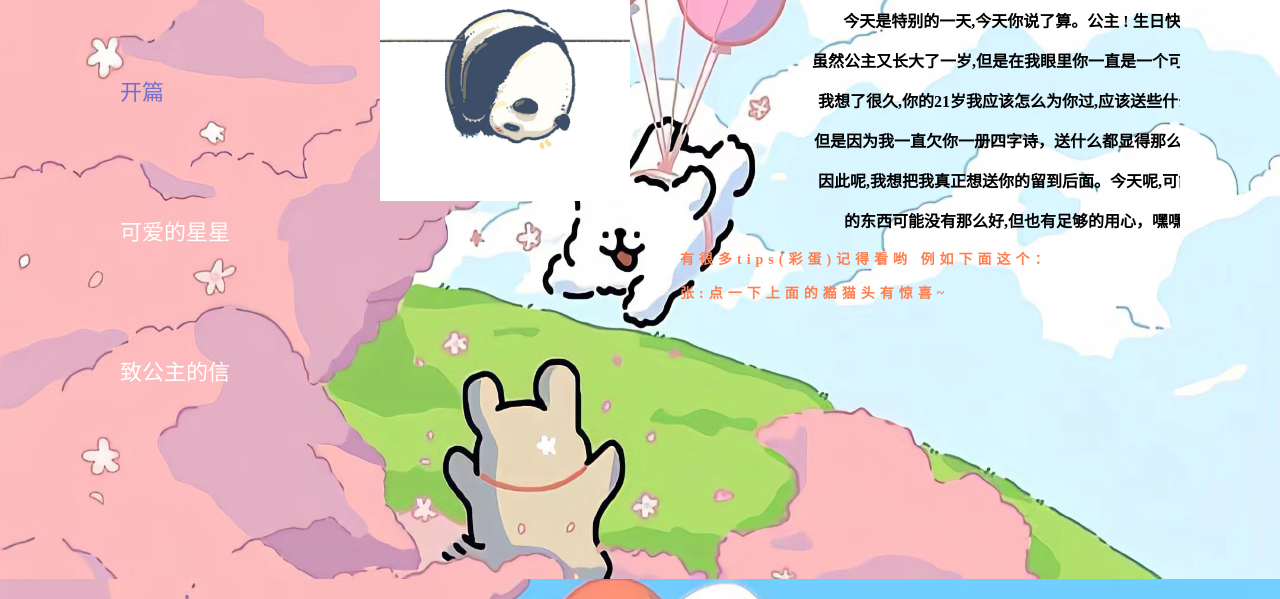
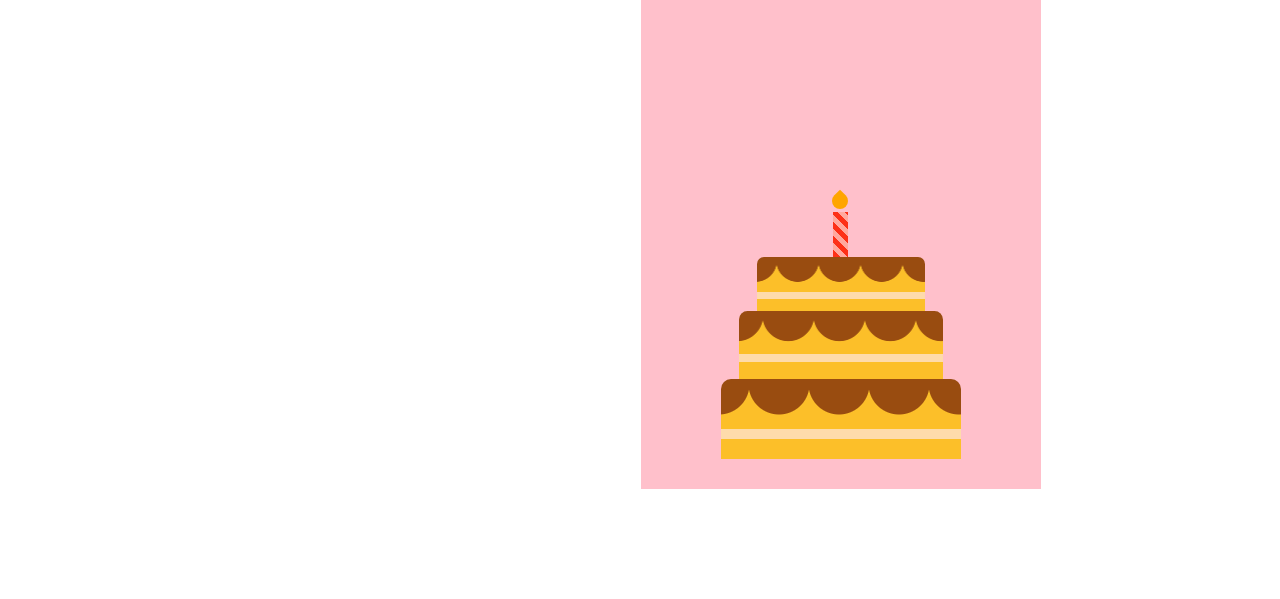
Before and after one commit to Zhang-yyy557/zhang-yyy557.github.io, a plain HTML site: page xxy.html in a window 1280 px wide. Shown: the part 221-820 px from the top of the page. Drawn offline with nearby package versions, Linux system fonts and the light colour scheme; some packages are replaced by stand-ins of ours; a script that the page names is missing.

Commit message:
Update xxy.html

```diff
--- a/xxy.html
+++ b/xxy.html
@@ -1,179 +1,197 @@
 <!DOCTYPE html>
-<html lang="zh">
+<html lang="en">
   <head>
-    <meta charset="UTF-8">
-    <meta name="viewport" content="width=device-width, initial-scale=1.0">
-    <title>向向向星宇宇宇</title>
-    <link rel="stylesheet" href="xxy.css">
+    <meta name="viewport" content="width=device-width, initial-scale=1.0" />
+    <title>生日快乐宝莲娃</title>
+    <!-- Google Font-->
+    <link
+      href="https://fonts.googleapis.com/css2?family=Poppins&display=swap"
+      rel="stylesheet"
+    />
+    <!-- Stylesheet -->
+    <link rel="stylesheet" href="style.css" />
+    <style>
+        * {
+        padding: 0;
+        margin: 0;
+        box-sizing: border-box;
+        font-family: "Poppins", sans-serif;
+        }
+            /* 贺卡样式 */
+        .card {
+        width: 800px;
+        height: 620px;
+        position: absolute;
+        margin: auto;
+        left: 0;
+        right: 0;
+        top: 0;
+        bottom: 0;
+        -webkit-perspective: 1200px;
+        perspective: 1200px;
+        transition: 1s;
+        }
+        .card:hover {
+        transform: rotate(-5deg);
+        }
+        .card:hover .outside {
+        transform: rotateY(-130deg);
+        }
+        .outside,
+        .inside {
+        height: 100%;
+        width: 50%;
+        position: absolute;
+        left: 50.1%;
+        }
+        .inside {
+            /* 贺卡内部右侧 */
+        background: linear-gradient(to right, white, white 30%);
+        line-height: 3;
+        padding: 0 20px;
+        text-align: center;
+        display: flex;
+        flex-direction: column;
+        justify-content: space-around;
+        align-items: center;
+        left: 50%;
+        }
+        .outside {
+        -webkit-transform-style: preserve-3d;
+        transform-style: preserve-3d;
+        z-index: 1;
+        transform-origin: left;
+        transition: 2s;
+        cursor: pointer;
+        }
+        .front,
+        .back {
+        height: 100%;
+        width: 100%;
+        position: absolute;
+        -webkit-backface-visibility: hidden;
+        backface-visibility: hidden;
+        transform: rotateX(0deg);
+        }
+        .front {
+            /* 贺卡颜色 */
+        background-color: pink;
+        }
+        .back {
+        transform: rotateY(180deg);
+            /* 贺卡内部左侧 */
+        background: linear-gradient(to left,rgb(231, 137, 137) , pink 40%);
+        }
+        .cake {
+        width: 100%;
+        position: absolute;
+        bottom: 30px;
+        }
+        .top-layer,
+        .middle-layer,
+        .bottom-layer {
+        height: 80px;
+        width: 240px;
+        background-repeat: repeat;
+        background-size: 60px 100px;
+        background-position: 28px 0;
+        background-image: linear-gradient(
+            transparent 50px,
+            #fedbab 50px,
+            #fedbab 60px,
+            transparent 60px
+            ),
+            radial-gradient(circle at 30px 5px, #994c10 30px, #fcbf29 31px);
+        border-radius: 10px 10px 0 0;
+        position: relative;
+        margin: auto;
+        }
+        .middle-layer {
+        transform: scale(0.85);
+        top: 6px;
+        }
+        .top-layer {
+        transform: scale(0.7);
+        top: 26px;
+        }
+        .candle {
+        height: 45px;
+        width: 15px;
+        background: repeating-linear-gradient(
+            45deg,
+            #fd3018 0,
+            #fd3018 5px,
+            #ffa89e 5px,
+            #ffa89e 10px
+        );
+        position: absolute;
+        margin: auto;
+        left: 0;
+        right: 0;
+        bottom: 202px;
+        }
+        .candle:before {
+        content: "";
+        position: absolute;
+        height: 16px;
+        width: 16px;
+        background-color: #ffa500;
+        border-radius: 0 50% 50% 50%;
+        bottom: 48px;
+        transform: rotate(45deg);
+        left: -1px;
+        }
+        .outside p {
+        font-size: 23px;
+        text-transform: uppercase;
+        margin-top: 30px;
+        text-align: center;
+        letter-spacing: 6px;
+        color: #000046;
+        }
+        .inside h1 {
+        font-size: 120px;
+        line-height: 120px;
+        }
 
-    <!-- Google Font-->
-        <link rel="stylesheet" href="https://fonts.googleapis.com/css2?family=Poppins&display=swap">
+    </style>
+  </head>
+  <body>
 
-
-    <!-- ================ 动画外部链接 =============== -->
-        <link
-        rel="stylesheet"
-        href="https://cdnjs.cloudflare.com/ajax/libs/animate.css/4.1.1/animate.min.css"
-      />
-
-    <!-- ====================== 提示框外部链接 ================== -->
-        <!-- 引入 SweetAlert CSS 和 JS -->
-        <link rel="stylesheet" href="https://cdnjs.cloudflare.com/ajax/libs/sweetalert/1.1.3/sweetalert.min.css">
-        <script src="https://cdnjs.cloudflare.com/ajax/libs/sweetalert/1.1.3/sweetalert.min.js"></script>
-
-    <!-- ====================================================== -->
-
-
-</head>
-<!-- background-attachment设置背景固定 background-repeat -->
-<body background="pic/4.jpg" style="background-size: 100% 100%; background-attachment: fixed; background-repeat: no-repeat;">
-
-    <div class="title-box">
-        <div class="title-item1" style="letter-spacing: 5px; color: black;">
-            <b> To 向星宇 ~</b>
-        </div>
-        <div class="title-item2" style="letter-spacing: 8px; color: black;">
-            <b>生日快乐！公主殿下！</b>
-
+    <div class="card">
+      <div class="outside">
+        <div class="front">
+          <p style="color: white; font-family:FZShuTi">Happy</p>
+          <p style="color: white; font-family:FZShuTi"> Birthday</p>
+          <div class="cake">
+            <div class="top-layer"></div>
+            <div class="middle-layer"></div>
+            <div class="bottom-layer"></div>
+            <div class="candle"></div>
           </div>
         </div>
+        <div class="back"></div>
+      </div>
+      <div class="inside">
+        <p style="position: relative; right: 150px; font-size: 20px;">宝莲娃:</p>
+        <p style="position: relative; top: -5px;">在今天2025年1月2号 你也是满28岁了 姐儿!生日快乐!!!
+          一看自家姐儿都要奔三了 我却觉得你还像是小时候陪我偷吃冰棒的那个姐儿
+          老妈总说你不省心 不领好 我觉得每个人都有自家的想法和规划
+          我是不愿意看到你和一个自己不喜欢的男的过一辈子的
+          但是呢 还是希望你能早点找到一个合适的 喜欢的去度过余生
+          好了 这些个就不多说了 过生日给你说点祝福语
 
-    <div class="ikon0" id="ikon_cat">
-        <img src="pic/猫猫选中.png" alt="" onclick="show_another_tip()">
-    </div>
-
-
-    <div class="carousel-container ">
-        <div class="dots">
-            <span class="dot active" onclick="currentSlide(0)">开篇</span>
-            <span class="dot" onclick="currentSlide(1)">可爱的星星</span>
-            <span class="dot" onclick="currentSlide(2)">致公主的信</span>
-        </div>
-
-        <div class="carousel">
-            <!-- 页面1 -->
-            <div class="carousel-item active">
-                <div class="container">
-                    <div class="ikon1_first_box">
-                        <div class="ikon1_box">
-                            <img src="pic/ikon2.jpg" alt="大熊猫" onclick="showchat()" >
-                        </div>
-                        <div class="ikon1_chat">
-                            <h1 align="center">嘿！向星宇！！</h1>
-                            <p align="center">
-                                <b>今天是特别的一天,今天你说了算。公主 ! 生日快乐 !!!</b>
-                            </p>
-                            <p align="center">
-                                <b>虽然公主又长大了一岁,但是在我眼里你一直是一个可爱小孩。</b>
-                            </p>
-                            <p align="center">
-                                <b>我想了很久,你的21岁我应该怎么为你过,应该送些什么东西。</b>
-                            </p>
-                            <p align="center">
-                                <b>但是因为我一直欠你一册四字诗，送什么都显得那么不合适。</b>
-                            </p>
-                            <p align="center">
-                                <b> 因此呢,我想把我真正想送你的留到后面。今天呢,可能我准备</b>
-                            </p>
-                            <p align="center">
-                                <b>的东西可能没有那么好,但也有足够的用心，嘿嘿嘿。</b>
-                            </p>
-                            <p align="left" style="color: coral;letter-spacing: 5px; font-size: 14px;">
-                                <b>有很多tips(彩蛋)记得看哟 例如下面这个：</b>
-                            </p>
-                            <p align="left" style="letter-spacing: 5px; color: coral; font-size: 14px;">
-                                <b>张:点一下上面的猫猫头有惊喜~</b>
+          我该祝你什么呢,
+          想祝你顺遂,但长路漫漫并非坦途;
+          想祝你快乐,但未来不可能只有欢欣,失意在所难免;
+          想祝你自由,但我们总有背负的责任。
+          那就祝你乐观且坚强、勇敢而豁达。
+          我希望你明白：
+          不管发生什么事情,
+          你的快乐才是最大的快乐。
         </p>
 
       </div>
     </div>
-                    <div class="ikon2_second_box" id="whole_ikon2_box">
-                        <div class="ikon2_box">
-                            <img src="pic/蛋糕.png" alt="生日" onclick="Go_to_Confuse()" >
-                        </div>
-                        <div class="ikon2_chat" >
-                            <h2 align="center">今天是笨蛋学姐的生日</h2>
-                            <p align="center">
-                                <b>也是我给向星宇过的第一个生日，虽然呢，我不能到福州来见她</b>
-                            <p align="center">
-                                <b>给她现场过一个生日，但如果她想的话，其实我也可以去福州。哈哈哈</b>
-                            </p>
-                            <p align="center">
-                                <b>不过呢，就像她说的慢热的，现在她肯定会说“不用不用,没关系”,哈哈哈哈哈哈</b>
-                            </p>
-                            <p align="center">
-                                <b>也许下一个冬天,我就可以给她过一个完完整整的生日啦，当面的跟她说“生日快乐，公主”</b>
-                            </p>
-                        </div>
-                    </div>
-                </div>
-
-            </div>
-
-            <!-- 页面2 -->
-            <div class="carousel-item">
-                <div class="container">
-                    <div id="comment_text" style="
-                        position: absolute;
-                        top: 3px;left: 10px;
-                        height: 50px;width: 1050px;
-                        color: black;
-                        font-size: 18px;
-                        text-align:left;
-                        padding-left: 15px;
-                        font-family:STLiti;
-                        letter-spacing: 3px;
-                        line-height: 22px;
-                        ">
-                    tips : 点一下中间的图片!
-                    </div>
-
-                    <div class="slide-box">
-                        <div class="banner-box"></div>
-                            <button class="slide-left-btn material-icons"></button>
-                            <button class="slide-right-btn material-icons"></button>
-                        <div class="pagination-box"></div>
-                    </div>
-                </div>
-
-            </div>
-
-            <!-- 页面3 -->
-            <div class="carousel-item">
-                <div class="container" style="position: relative; top: 40px; left:200px; background-color: bisque; text-align: center; padding-top: 33px; border-radius: 20px; width: 700px;height: 550px;letter-spacing: 1px;">
-                    <h1 class="lyric" id="ly1" style="font-size: 35px;">Happy Birthday,My Princess</h1>
-                    <p class="lyric" id="ly2">
-                        向星宇你说说，我该祝你些什么呢
-                    </p>
-                    <p class="lyric" id="ly3">
-                        想祝你顺遂,但长路漫漫并非坦途;
-                    </p>
-                    <p class="lyric" id="ly4">
-                        想祝你快乐,但未来不可能只有欢欣,失意在所难免;
-                    </p>
-                    <p class="lyric" id="ly5">
-                        想祝你自由,但我们总有背负的责任。
-                    </p>
-                    <p class="lyric" id="ly6">
-                        那就祝你乐观且坚强、勇敢而豁达。
-                    </p>
-                    <p class="lyric" id="ly7">
-                        我希望你明白：不管发生什么事情,
-                    </p>
-                    <p class="lyric" id="ly8">
-                        你的快乐才是最大的快乐。
-                    </p>
-                    <p class="lyric" id="ly9">
-                        生日快乐，向星宇。
-                    </p>
-                </div>
-            </div>
-
-
-        </div>
-
-    </div>
-
-    <script src="./xxy.js"></script>
   </body>
 </html>
```
Lines whose indentation alone changed are shown as unchanged.
